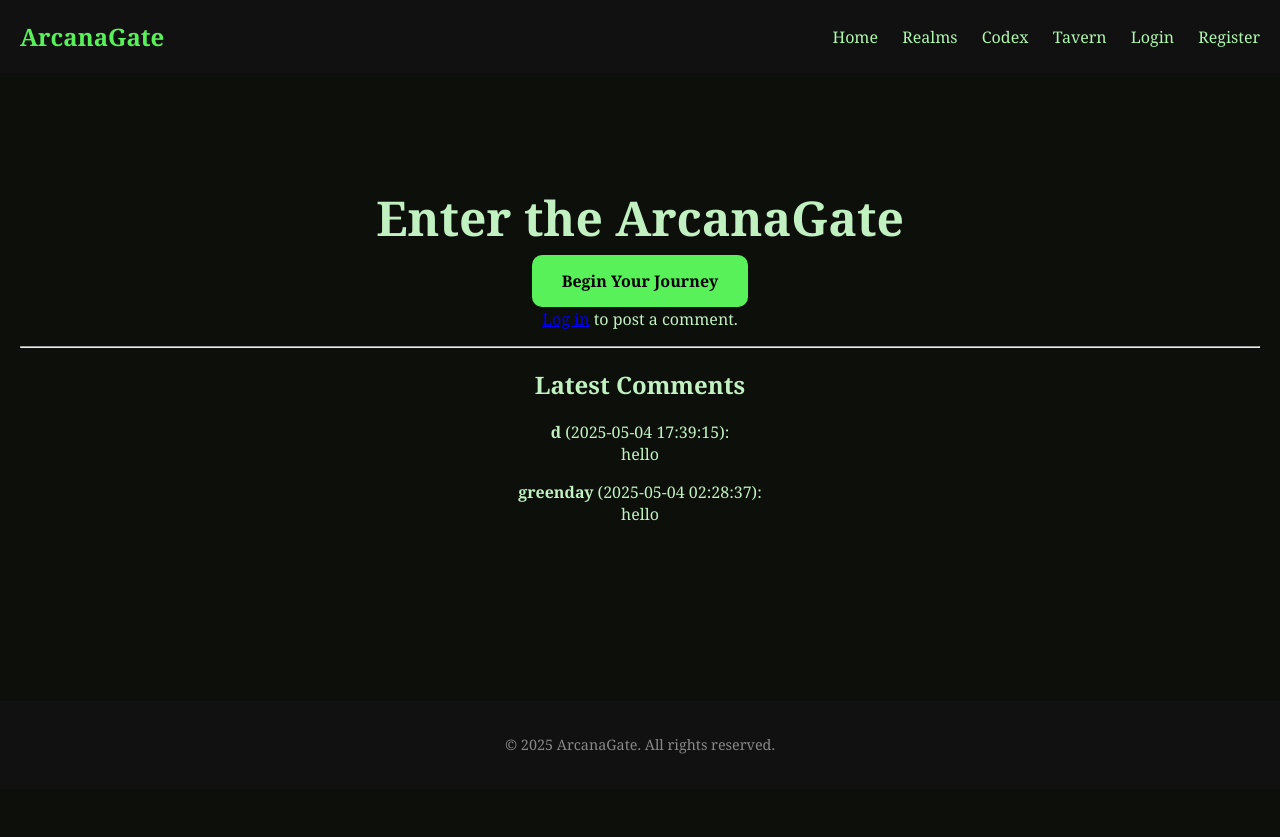
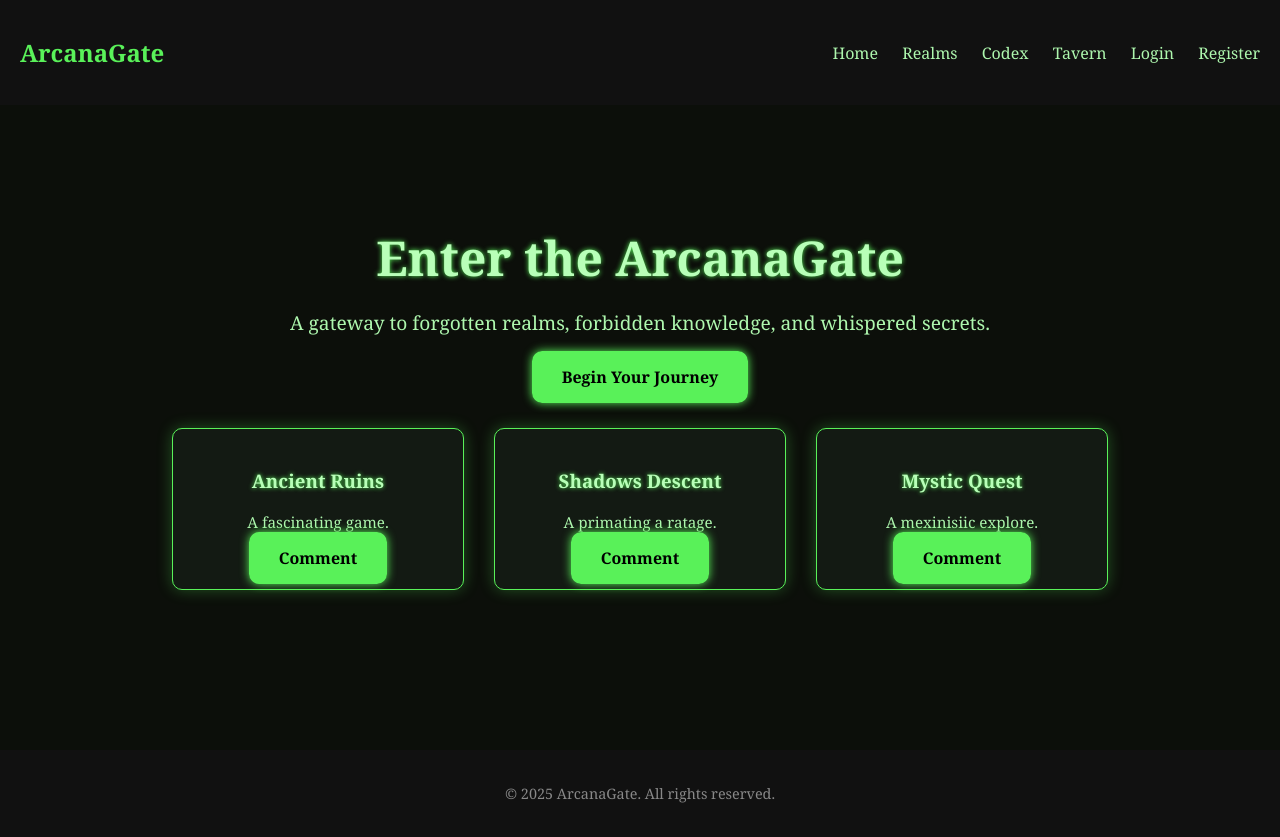
Before and after one commit to Dino-code94/ArcanaGate-Project, a Flask app: page / in a window 1280 px wide. Before the commit the page ends 754 px from the top, so only its background shows below. Run offline with Flask 3, Linux system fonts and the light colour scheme; data comes from the database, SQL or seed files in the repository; both versions use the stored data as it was after the commit.

Commit message:
Fix SQLite path issues, format code, update templates and styles
- Resolved path issues...

```diff
--- a/app.py
+++ b/app.py
@@ -75,22 +75,34 @@
     return redirect('/')
 
 
-@app.route('/comment', methods=['POST'])
+@app.route('/comment', methods=['GET', 'POST'])
 def comment():
-    if 'username' not in session:
-        return redirect('/login')
+    topic = request.args.get('topic', 'Unknown Topic')
 
-    content = request.form['content']
-    user = session['username']
+    if request.method == 'POST':
+        if 'username' not in session:
+            return redirect('/login')
+        content = request.form['content']
+        user = session['username']
 
+        conn = get_db_connection()
+        conn.execute(
+            'INSERT INTO comments (user, content, topic) VALUES (?, ?, ?)',
+            (user, content, topic)
+        )
+        conn.commit()
+        conn.close()
+        return redirect('/comment?topic=' + topic)
+
+    # GET request: show the form + previous comments
     conn = get_db_connection()
-    conn.execute(
-        'INSERT INTO comments (user, content) VALUES (?, ?)',
-        (user, content)
-    )
-    conn.commit()
+    comments = conn.execute(
+        'SELECT user, content, created_at FROM comments WHERE topic = ? ORDER BY created_at DESC',
+        (topic,)
+    ).fetchall()
     conn.close()
-    return redirect('/')
+    return render_template('comment.html', topic=topic, comments=comments)
+
 
 
 @app.route('/realms')
--- a/static/style.css
+++ b/static/style.css
@@ -1,10 +1,12 @@
+/* === Global Body === */
 body {
     margin: 0;
     font-family: 'Georgia', serif;
     background-color: #0c0f0a;
-    color: #c1f0c1;
+    color: #aef7ae; /* Soft arcane green text */
   }
 
+  /* === Header Section === */
   header {
     background-color: #111;
     padding: 20px;
@@ -13,12 +15,14 @@
     align-items: center;
   }
 
+  /* Logo Title */
   .logo {
     font-size: 24px;
     font-weight: bold;
     color: #59f159;
   }
 
+  /* Navigation Links */
   nav a {
     color: #aef7ae;
     margin-left: 20px;
@@ -30,16 +34,25 @@
     color: #59f159;
   }
 
+  /* === Hero Section === */
   main {
     text-align: center;
     padding: 80px 20px;
   }
 
-  h1 {
+  .hero h2 {
     font-size: 3em;
-    margin-bottom: 20px;
+    margin-bottom: 10px;
+    color: #b8ffb8;
+    text-shadow: 0 0 5px #59f159;
   }
 
+  .hero p {
+    font-size: 1.2em;
+    margin-bottom: 30px;
+  }
+
+  /* === Glowing Button === */
   .btn {
     padding: 15px 30px;
     background-color: #59f159;
@@ -48,12 +61,42 @@
     font-weight: bold;
     border-radius: 10px;
     transition: background-color 0.3s;
+    box-shadow: 0 0 10px #59f159;
   }
 
   .btn:hover {
     background-color: #7aff7a;
   }
 
+  /* === Cards Section === */
+  .card-section {
+    display: flex;
+    justify-content: center;
+    gap: 30px;
+    flex-wrap: wrap;
+    margin-top: 40px;
+  }
+
+  .card {
+    background-color: #131a13;
+    border: 1px solid #59f159;
+    border-radius: 10px;
+    padding: 20px;
+    width: 250px;
+    box-shadow: 0 0 15px rgba(89, 241, 89, 0.3);
+  }
+
+  .card h3 {
+    color: #b8ffb8;
+    text-shadow: 0 0 4px #59f159;
+  }
+
+  .card p {
+    font-size: 0.95em;
+    margin-bottom: 15px;
+  }
+
+  /* === Footer === */
   footer {
     text-align: center;
     padding: 20px;
--- a/templates/index.html
+++ b/templates/index.html
@@ -1,27 +1,22 @@
 <!DOCTYPE html>
-<html lang="en">
+<html>
 
 <head>
-    <meta charset="UTF-8" />
-    <meta name="viewport" content="width=device-width, initial-scale=1.0" />
     <title>ArcanaGate</title>
-
-    <!-- Link to external CSS file -->
+    <!-- Link to custom fantasy CSS -->
     <link rel="stylesheet" href="{{ url_for('static', filename='style.css') }}">
 </head>
 
 <body>
 
-    <!-- Header with logo and navigation -->
+    <!-- === Header: Logo and Navigation === -->
     <header>
-        <div class="logo">ArcanaGate</div>
+        <h1 class="logo">ArcanaGate</h1>
         <nav>
             <a href="/">Home</a>
             <a href="/realms">Realms</a>
             <a href="/codex">Codex</a>
             <a href="/tavern">Tavern</a>
-
-            <!-- Show Login/Register or Logout depending on session -->
             {% if session.get('username') %}
             <a href="/logout">Logout</a>
             {% else %}
@@ -31,38 +26,42 @@
         </nav>
     </header>
 
-    <!-- Main content area -->
+    <!-- === Hero Section: Intro and CTA === -->
     <main>
-        <h1>Enter the ArcanaGate</h1>
+        <div class="hero">
+            <h2>Enter the ArcanaGate</h2>
+            <p>A gateway to forgotten realms, forbidden knowledge, and whispered secrets.</p>
+            <a href="/register" class="btn">Begin Your Journey</a>
+        </div>
 
-        <!-- Welcome message or call to action based on login -->
-        {% if session.get('username') %}
-        <p>Welcome, <strong>{{ session['username'] }}</strong>! Your journey begins.</p>
-        {% else %}
-        <p><a class="btn" href="/register">Begin Your Journey</a></p>
-        {% endif %}
-        {% if session.get('username') %}
-        <form method="POST" action="/comment">
-            <textarea name="content" rows="4" cols="50" placeholder="Share your thoughts..." required></textarea><br>
-            <button type="submit">Post Comment</button>
-        </form>
-        {% else %}
-        <p><a href="/login">Log in</a> to post a comment.</p>
-        {% endif %}
+        <!-- === Card Section: Game Areas with Comment Buttons === -->
+        <div class="card-section">
 
-        <hr>
+            <!-- Ancient Ruins -->
+            <div class="card">
+                <h3>Ancient Ruins</h3>
+                <p>A fascinating game.</p>
+                <a href="/comment?topic=Ancient Ruins" class="btn">Comment</a>
+            </div>
 
-        <h2>Latest Comments</h2>
-        {% for comment in comments %}
-        <p><strong>{{ comment['user'] }}</strong> ({{ comment['created_at'] }}):<br>
-            {{ comment['content'] }}</p>
-        {% else %}
-        <p>No comments yet.</p>
-        {% endfor %}
+            <!-- Shadows Descent -->
+            <div class="card">
+                <h3>Shadows Descent</h3>
+                <p>A primating a ratage.</p>
+                <a href="/comment?topic=Shadows Descent" class="btn">Comment</a>
+            </div>
 
+            <!-- Mystic Quest -->
+            <div class="card">
+                <h3>Mystic Quest</h3>
+                <p>A mexinisiic explore.</p>
+                <a href="/comment?topic=Mystic Quest" class="btn">Comment</a>
+            </div>
+
+        </div>
     </main>
 
-    <!-- Footer -->
+    <!-- === Footer === -->
     <footer>
         <p>&copy; 2025 ArcanaGate. All rights reserved.</p>
     </footer>
```
Also changed, not shown: templates/comment.html (added, +27 -0 lines), database.db.
